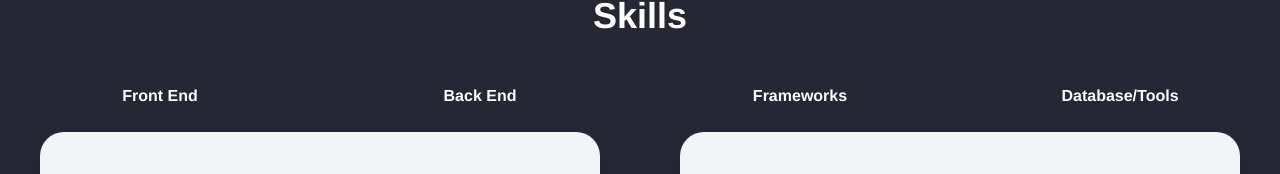
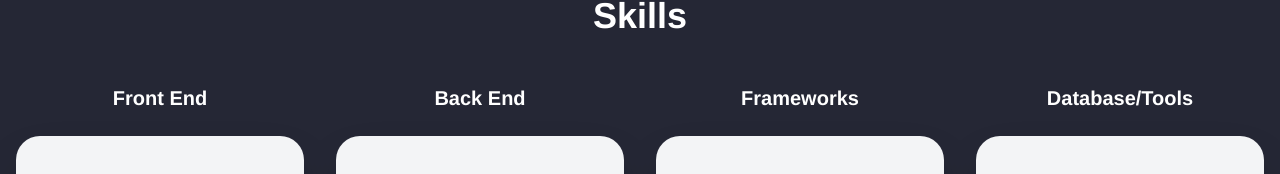
Before and after one commit to RAAbbott/portfolio_v3, a Vue app: page /#/ in a window 1280 px wide. Shown: the part 4356-4530 px from the top of the page. Built offline with nearby package versions, Linux system fonts and the light colour scheme; some icons are missing.

Commit message:
made the skills section responsive

```diff
--- a/src/components/Skill.vue
+++ b/src/components/Skill.vue
@@ -1,5 +1,5 @@
 <template>
-  <div class="group h-24 w-35r dark:text-gray-600 text-white rounded-3xl dark:hover:bg-dark dark:bg-gray-100 bg-dark shadow-2xl px-12 py-6 relative transform transition-all ease-in-out duration-200">
+  <div class="group h-24 w-auto dark:text-gray-600 text-white rounded-3xl dark:hover:bg-dark dark:bg-gray-100 hover:bg-gray-100 bg-dark shadow-2xl px-12 py-6 relative transform transition-all ease-in-out duration-200">
     <div class="min-w-full min-h-full group-hover:opacity-10 transform transition-all ease-in-out duration-200">
       <i :class="icon.class" class="icons"></i>
     </div>
--- a/src/components/Skills.vue
+++ b/src/components/Skills.vue
@@ -1,17 +1,33 @@
 <template>
-  <div class="flex flex-col items-center w-full dark:text-white text-gray-600">
-      <div class="text-4xl mb-12">Skills</div>
-      <div class="flex flex-row justify-around w-full">
+<div class="dark:text-white text-gray-600">
+    <div class="text-4xl mb-12">Skills</div>
+      <div class="flex md:flex-row flex-col justify-around w-full flex-wrap">
+
+      <!-- <div class="flex flex-col w-full">
           <div class="w-35r">Front End</div>
           <div class="w-35r">Back End</div>
           <div class="w-35r">Frameworks</div>
           <div class="w-35r">Database/Tools</div>
+      </div> -->
+      <div class="flex flex-col justify-around md:w-1/4 w-96 mx-auto">
+          <div class="w-auto mx-auto text-xl">Front End</div>
+          <Skill v-for="i in front" :key="i" :icon="i" class="mx-4 my-6" />
       </div>
-      <div class="flex flex-row flex-wrap justify-around w-full">
-          <Skill v-for="i in skills" :key="i" :icon="i" class="mx-4 my-6" />
+      <div class="flex flex-col flex-wrap justify-around md:w-1/4 md:mt-0 mt-20 w-96 mx-auto">
+          <div class="w-auto mx-auto text-xl">Back End</div>
+          <Skill v-for="i in back" :key="i" :icon="i" class="mx-4 my-6" />
+      </div>
+      <div class="flex flex-col flex-wrap justify-around md:w-1/4 md:mt-0 mt-20 w-96 mx-auto">
+          <div class="w-auto mx-auto text-xl">Frameworks</div>
+          <Skill v-for="i in frame" :key="i" :icon="i" class="mx-4 my-6" />
+      </div>
+      <div class="flex flex-col flex-wrap justify-around md:w-1/4 md:mt-0 mt-20 w-96 mx-auto">
+          <div class="w-auto mx-auto text-xl">Database/Tools</div>
+          <Skill v-for="i in tools" :key="i" :icon="i" class="mx-4 my-6" />
       </div>
 
   </div>
+</div>
 </template>
 
 <script>
@@ -22,6 +38,30 @@ export default {
     },
     data() {
         return {
+            front: [
+                {class: 'devicon-html5-plain-wordmark colored', proficient: true, name: 'HTML5'},
+                {class: 'devicon-css3-plain-wordmark colored', proficient: true, name: 'CSS3'},
+                {class: 'devicon-javascript-plain colored', proficient: true, name: 'JavaScript'},
+                {class: 'devicon-typescript-plain colored', proficient: false, name: 'Typescript'},
+            ],
+            back: [
+                {class: 'devicon-nodejs-plain-wordmark colored', proficient: true, name: 'NodeJS'},
+                {class: 'devicon-python-plain-wordmark colored', proficient: true, name: 'Python'},
+                {class: 'devicon-java-plain-wordmark colored', proficient: false, name: 'Java'},
+                {class: 'devicon-cplusplus-plain colored', proficient: false, name: 'C++'},
+            ],
+            frame: [
+                {class: 'devicon-html5-plain-wordmark colored', proficient: true, name: 'HTML5'},
+                {class: 'devicon-css3-plain-wordmark colored', proficient: true, name: 'CSS3'},
+                {class: 'devicon-javascript-plain colored', proficient: true, name: 'JavaScript'},
+                {class: 'devicon-typescript-plain colored', proficient: false, name: 'Typescript'},
+            ],
+            tools: [
+                {class: 'devicon-html5-plain-wordmark colored', proficient: true, name: 'HTML5'},
+                {class: 'devicon-css3-plain-wordmark colored', proficient: true, name: 'CSS3'},
+                {class: 'devicon-javascript-plain colored', proficient: true, name: 'JavaScript'},
+                {class: 'devicon-typescript-plain colored', proficient: false, name: 'Typescript'},
+            ],
             skills: [
                 {class: 'devicon-html5-plain-wordmark colored', proficient: true, name: 'HTML5'},
                 {class: 'devicon-nodejs-plain-wordmark colored', proficient: true, name: 'NodeJS'},
--- a/src/views/Home.vue
+++ b/src/views/Home.vue
@@ -4,7 +4,7 @@
     <Header class="h-screen"/>
     <Showcase class="h-auto z-10 relative"/>
     <!-- <MinProfile class="fixed left-4 top-48 ease-out duration-300 transition-opacity" v-if="min"/> -->
-    <Profile class="md:fixed md:left-1/2 md:top-1/3 transform -translate-x-1/2 ease-in-out duration-300 transition-opacity" :class="[min ? 'opacity-5 z-0 overflow-hidden' : '']"/>
+    <Profile class="md:fixed md:left-1/2 md:top-1/2 transform -translate-x-1/2 ease-in-out duration-300 transition-opacity" :class="[min ? 'opacity-5 z-0 overflow-hidden' : '']"/>
     <Skills class="h-auto py-24 z-10 relative"/>
     <!-- Add project showcase -->
     <!-- Add proficiencies -->
```
Also changed, not shown: 1 other file (tests, documents, lock files or other folders).
